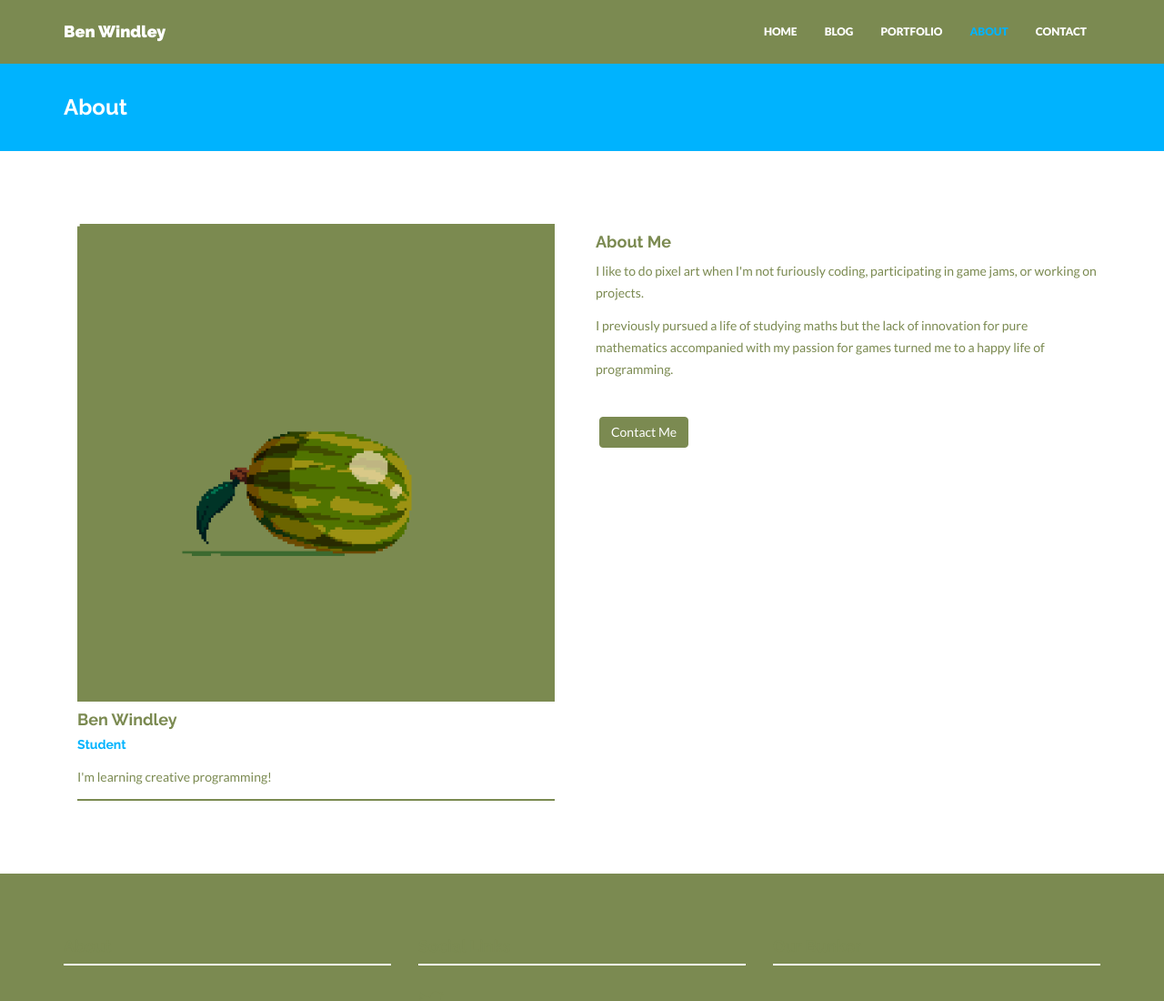
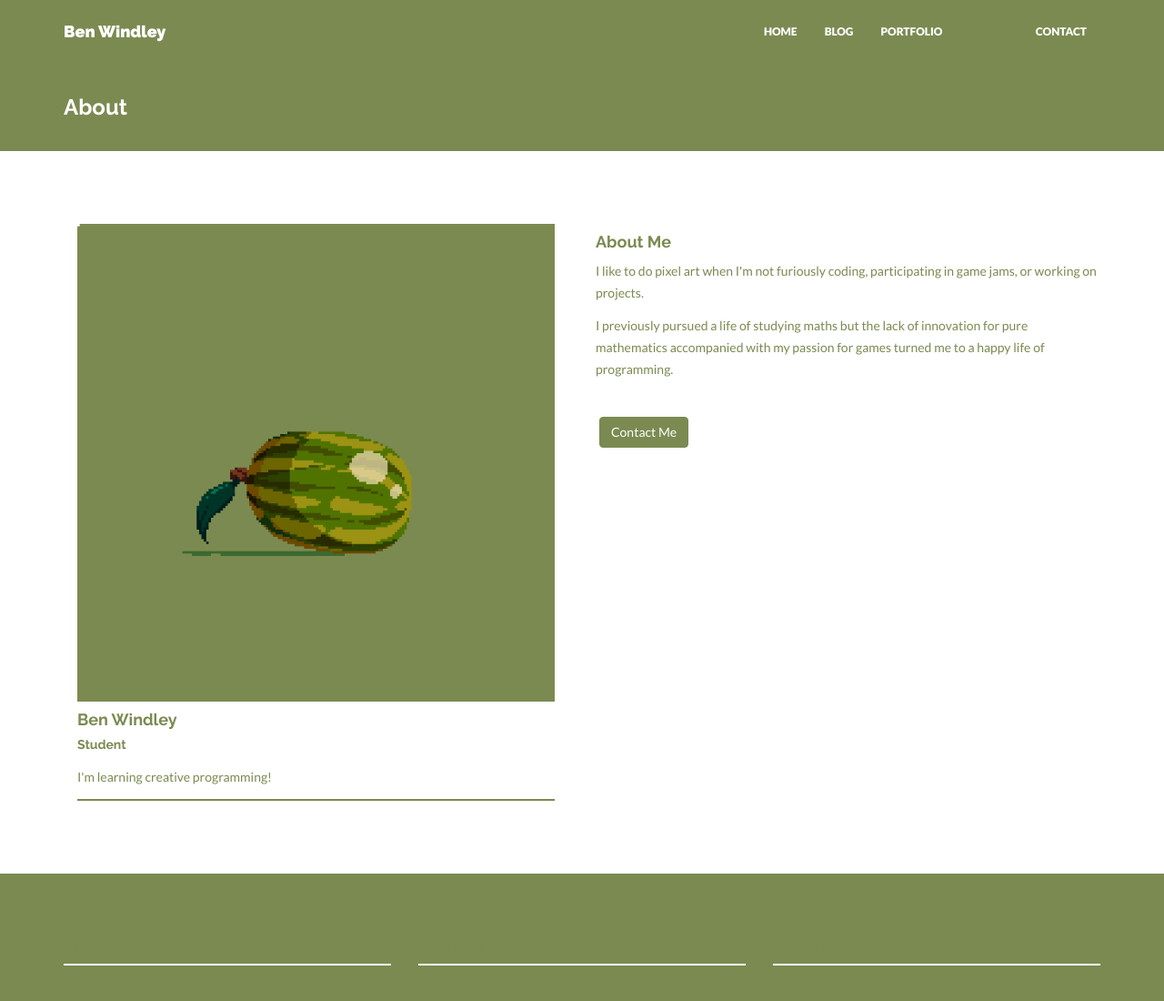
Before and after one commit to BenWindley/BenWindley.github.io, a Jekyll site: the page built from about.html, in a window 1280 px wide and 1190 px high. Shown: the top 1100 px of the window at 91% size. Built offline with Jekyll 4.4.1, drawn with Linux system fonts in a browser that asks for light colours; nearby versions of some CDN libraries.

Commit message:
Update _config.yml

```diff
--- a/_config.yml
+++ b/_config.yml
@@ -17,7 +17,7 @@
 excerpt_separator: <!--more--> #use this in posts to define how long the excerpt of the post (that is shown on the Blog page) is
 
 colors:  #in hex code if not noted else
-  primary: "#00b3fe" #"#F70031"
+  primary: "#7B8A51" #"#F70031"
   primary_rgb: "123,138,81" #"247,0,49" #rgb of the primary. Needed in some places for the transparency effect.
   secondary: "#7B8A51" #"#33004D"
   link: "#7B8A51"
```
